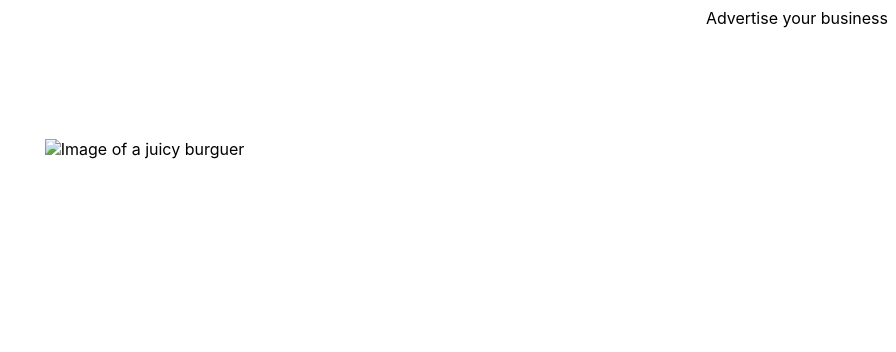
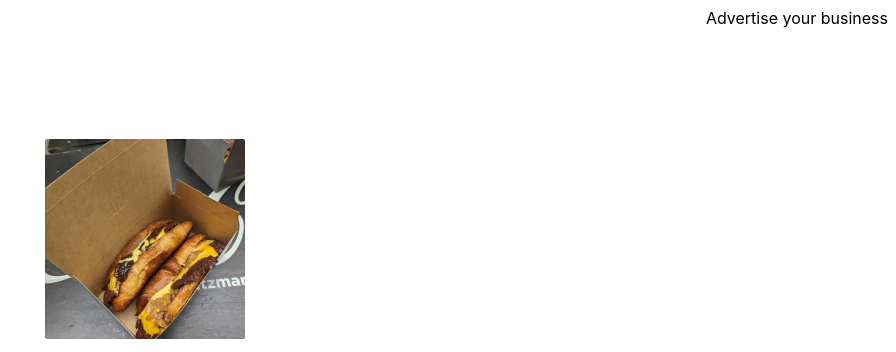
Before and after one commit to franzridder/PreEntrega2Ridder, a plain HTML site: page sold_out_smash_burguer.html in a window 1280 px wide. Shown: the top 352 px of the page, 384-1280 px from the left. Drawn offline with Linux system fonts and the light colour scheme; files whose address does not match are found by name.

Commit message:
Add files via upload

```diff
--- a/sold_out_smash_burguer.html
+++ b/sold_out_smash_burguer.html
@@ -39,7 +39,7 @@
         <div class="grid_wrapper">
 
         <div class="image image-1">
-            <img src="/Users/franzridder/Desktop/CoderHouse Frontend/Proyecto Final/assets/burguer1" alt=" Image of a juicy burguer">
+            <img src="/Users/franzridder/Desktop/CoderHouse Frontend/Proyecto Final/assets/burguer1.JPG" alt=" Image of a juicy burguer">
         </div>
 
         <div id="image image-2">
```
